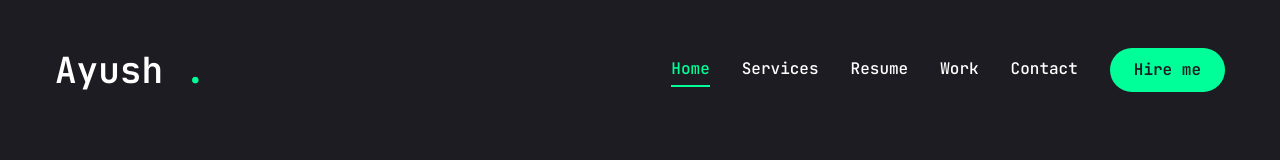
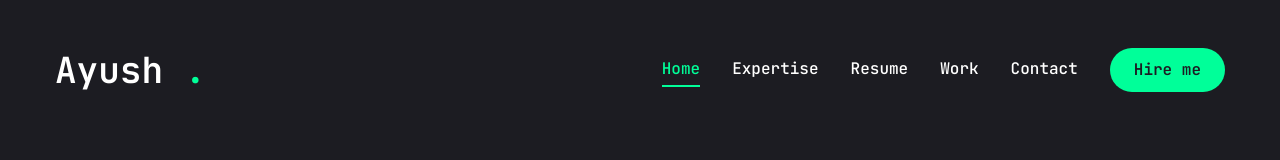
Before and after one commit to ayush1452/ayush_portfolio, a Next.js app: page / in a window 1280 px wide. Shown: the top 160 px of the page. Built offline with nearby package versions, Linux system fonts and the light colour scheme.

Commit message:
changed the services to the expertise

```diff
--- a/components/MobileNav.jsx
+++ b/components/MobileNav.jsx
@@ -12,8 +12,8 @@ const links = [
     path: "/",
   },
   {
-    name: "services",
-    path: "/services",
+    name: "epertise",
+    path: "/servvices",
   },
   {
     name: "resume",
--- a/components/Nav.jsx
+++ b/components/Nav.jsx
@@ -9,7 +9,7 @@ const links = [
     path: "/",
   },
   {
-    name: "services",
+    name: "expertise",
     path: "/services",
   },
   {
```
